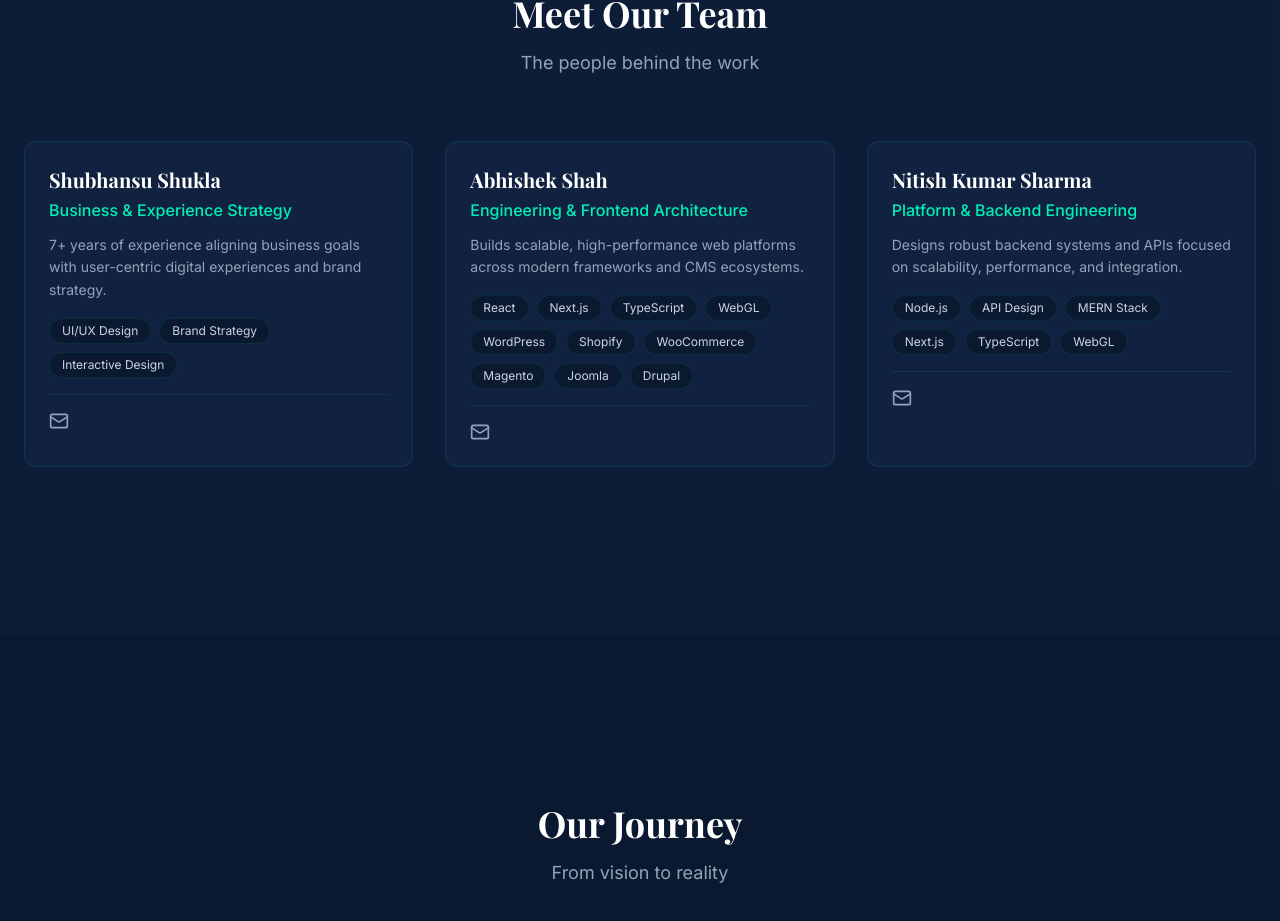
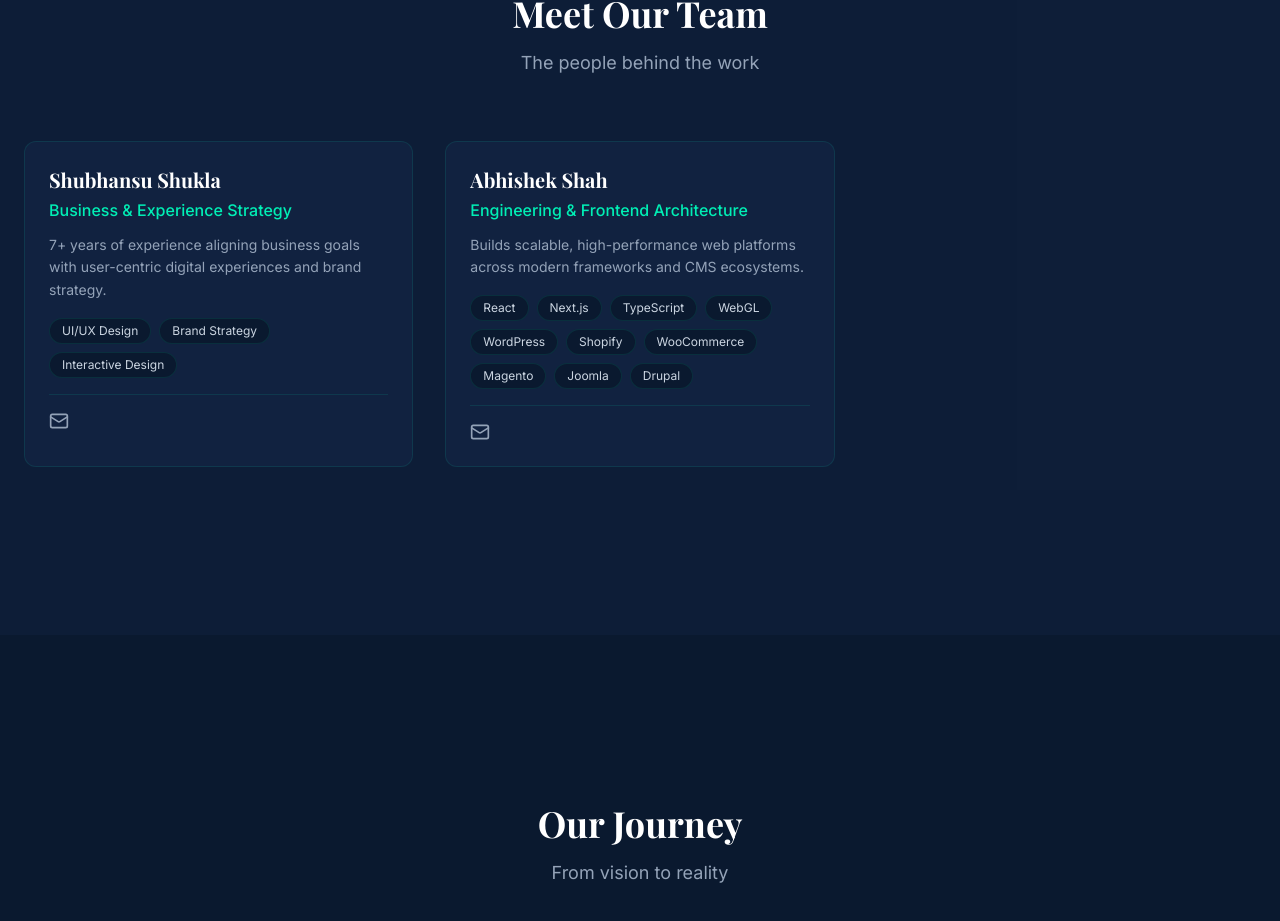
Before and after one commit to nitttishsharma/EtisbeW, a React (Vite) app: page /about in a window 1280 px wide. Shown: the part 1797-2718 px from the top of the page. Built offline with nearby package versions, Linux system fonts and the light colour scheme; a web font is replaced by a local one.

Commit message:
Removed Nitish Name

```diff
--- a/src/components/About/AboutPage.jsx
+++ b/src/components/About/AboutPage.jsx
@@ -82,19 +82,7 @@ const AboutPage = () => {
                 email: 'abhishek.shah@gmail.com',
             },
         },
-        {
-            name: 'Nitish Kumar Sharma',
-            role: 'Platform & Backend Engineering',
-            expertise: ['Node.js', 'API Design', 'MERN Stack', 'Next.js', 'TypeScript', 'WebGL'],
-            bio:
-                'Designs robust backend systems and APIs focused on scalability, performance, and integration.',
-            // image:
-            //     'https://img.rocket.new/generatedImages/rocket_gen_img_114bd845f-1763298899395.png',
-            alt: 'Platform and backend engineering specialist',
-            social: {
-                email: 'nittishkumarsharma@gmail.com',
-            }
-        }
+
         // {
         //     name: "Shanvi Sahu",
         //     role: "Senior UX Designer",
```
Also changed, not shown: 2 other files (tests, documents, lock files or other folders).
